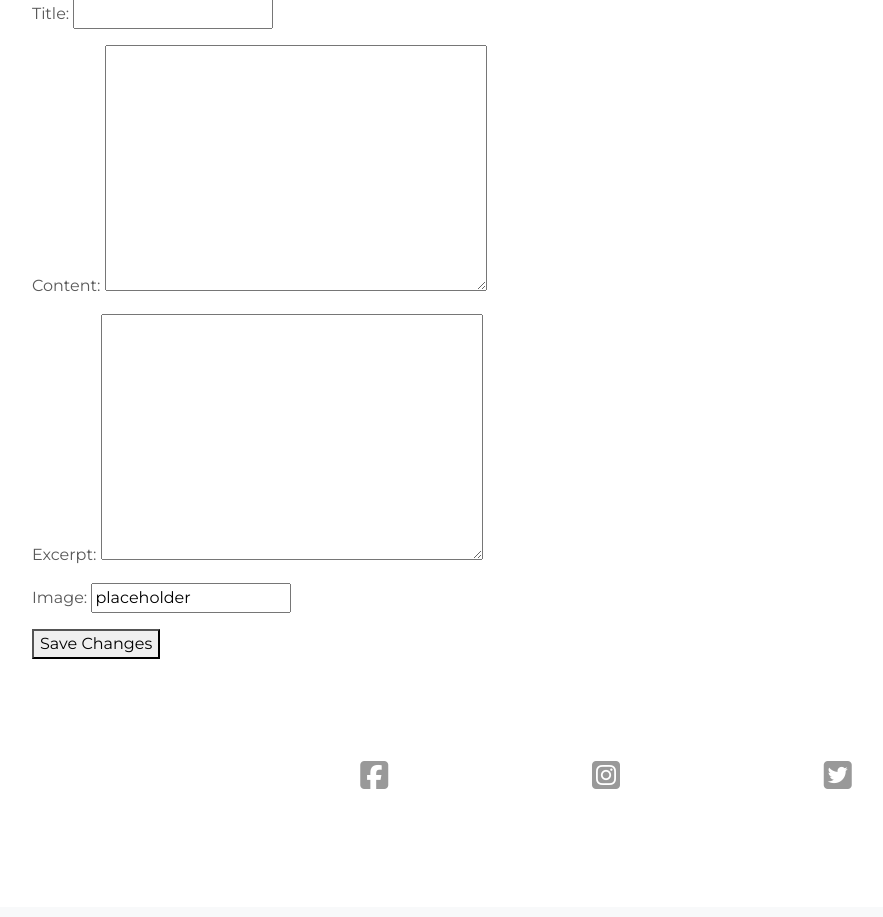
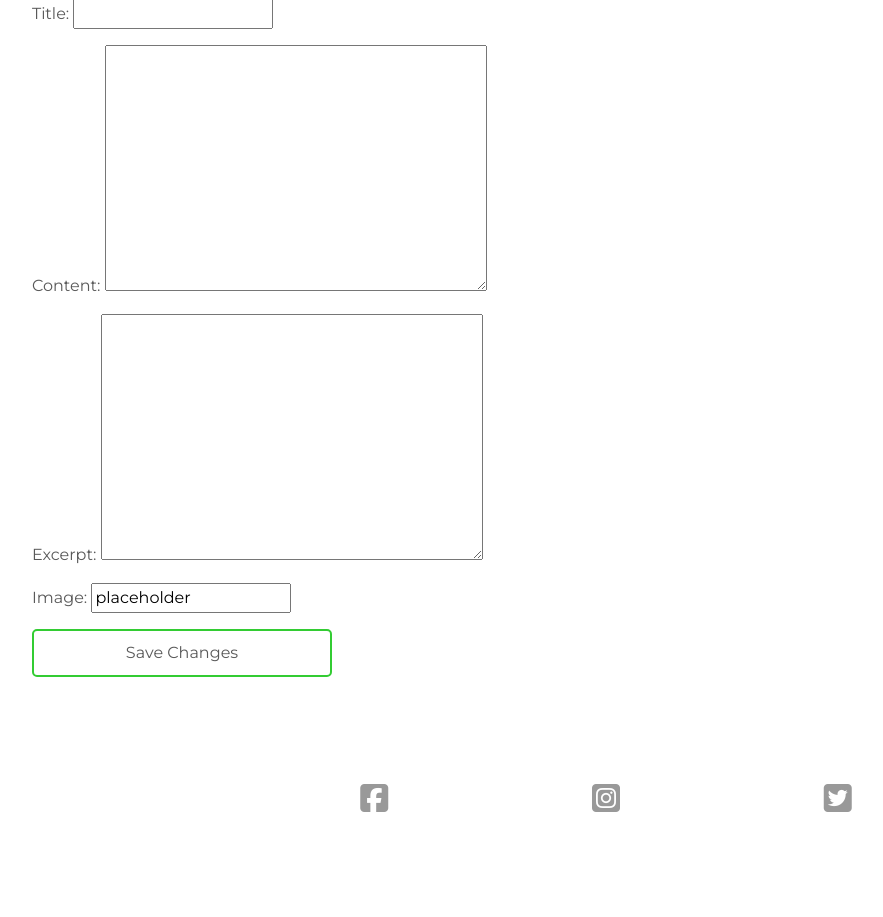
Before and after one commit to Sean-OBrien95/veg-life, a Django app: template templates/edit_post.html in a window 1280 px wide. Shown: the part 148-1065 px from the top of the page, without its empty margins (50-933 px from the left). Before the commit the page ends 937 px from the top, so only its background shows below. Run offline with Django 3.2, Linux system fonts and the light colour scheme; the template is opened without the code that fills it: values that come from a table or form of the project are taken from there, others are empty; parts of the project's set-up code (start-up, migrations or seed data) failed here and were passed over; some libraries are stand-ins or nearby versions.

Commit message:
Add styling to btn on edit post page

```diff
--- a/templates/edit_post.html
+++ b/templates/edit_post.html
@@ -7,7 +7,7 @@
     <form method="POST" enctype="multipart/form-data">
         {% csrf_token %}
         {{ form.as_p }}
-        <button type="submit">Save Changes</button>
+        <button type="submit" class="btn btn-custom">Save Changes</button>
     </form>
 </div>
 
```
Also changed, not shown: README.md, static/images/lighthouse_404_desk.png (added), static/images/lighthouse_404_mobile.png (added).
